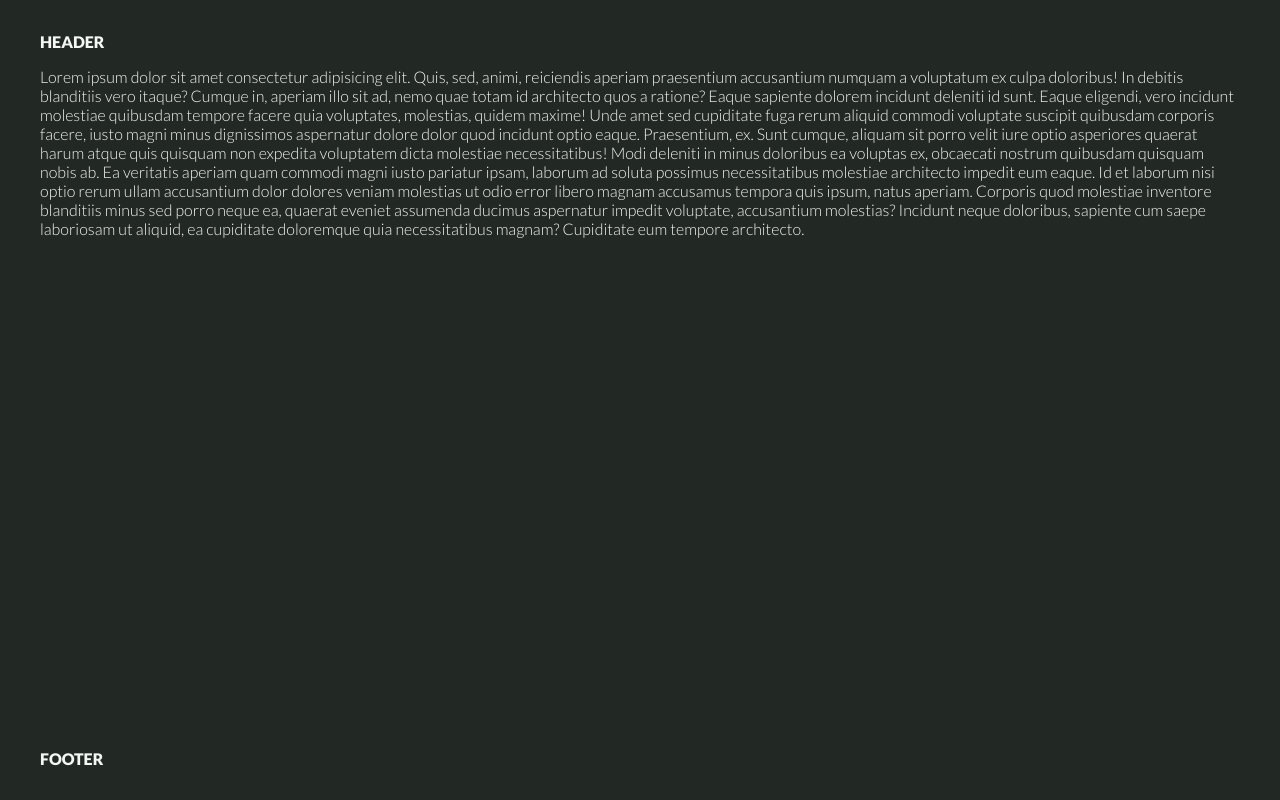
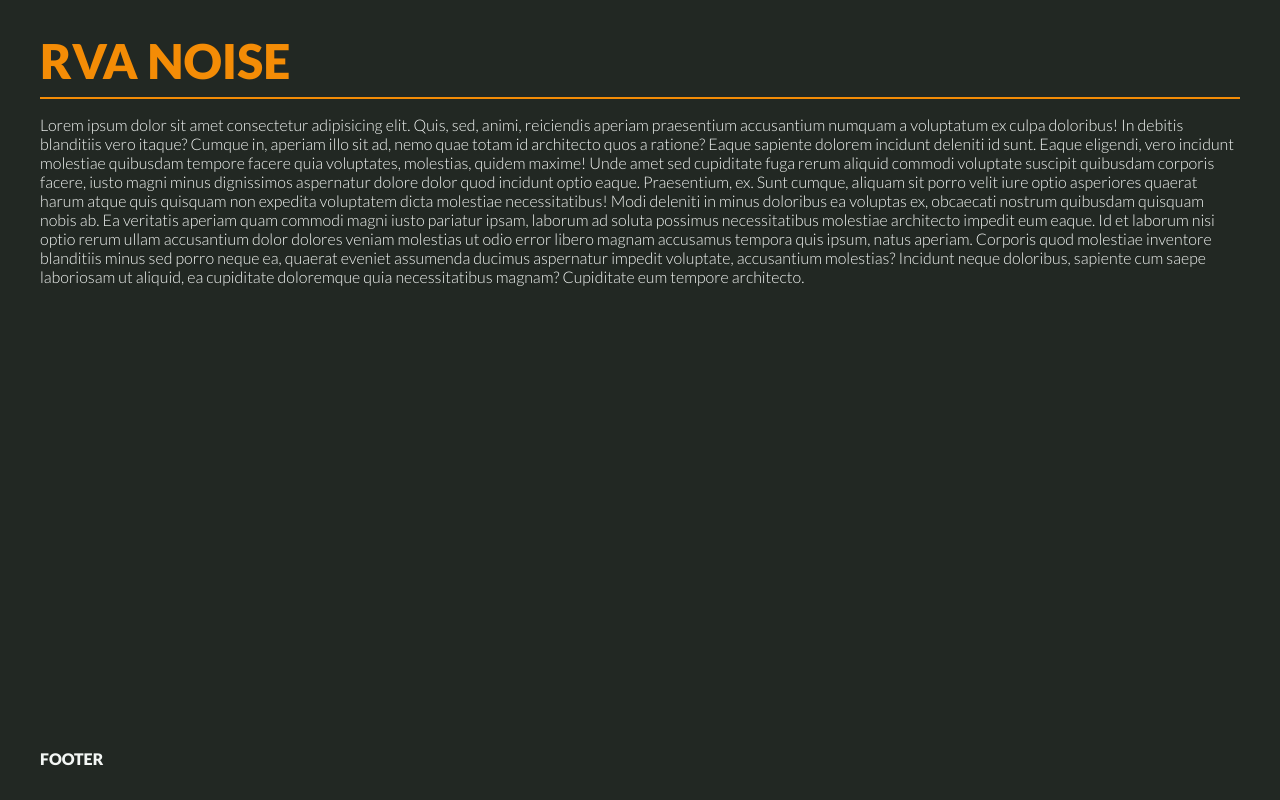
Before and after one commit to jxhnkndl/typescript-concert-list, a React (Vite) app: page / in a window 1280 px wide. Built offline with nearby package versions, Linux system fonts and the light colour scheme.

Commit message:
add header text

```diff
--- a/src/layout/Header/Header.module.css
+++ b/src/layout/Header/Header.module.css
@@ -1,3 +1,13 @@
+@import '../../vars.css';
+
 .header {
   margin-bottom: 1rem;
+  border-bottom: var(--primary) solid 2px;
 }
+
+.h1 {
+  font-size: 3rem;
+  text-transform: uppercase;
+  color: var(--primary);
+  margin-bottom: .5rem;
+}
--- a/src/layout/Header/Header.tsx
+++ b/src/layout/Header/Header.tsx
@@ -3,7 +3,7 @@ import styles from './Header.module.css';
 function Header() {
   return (
     <header className={styles.header}>
-      <h2>HEADER</h2>
+      <h1 className={styles.h1}>RVA Noise</h1>
     </header>
   )
 }
```
